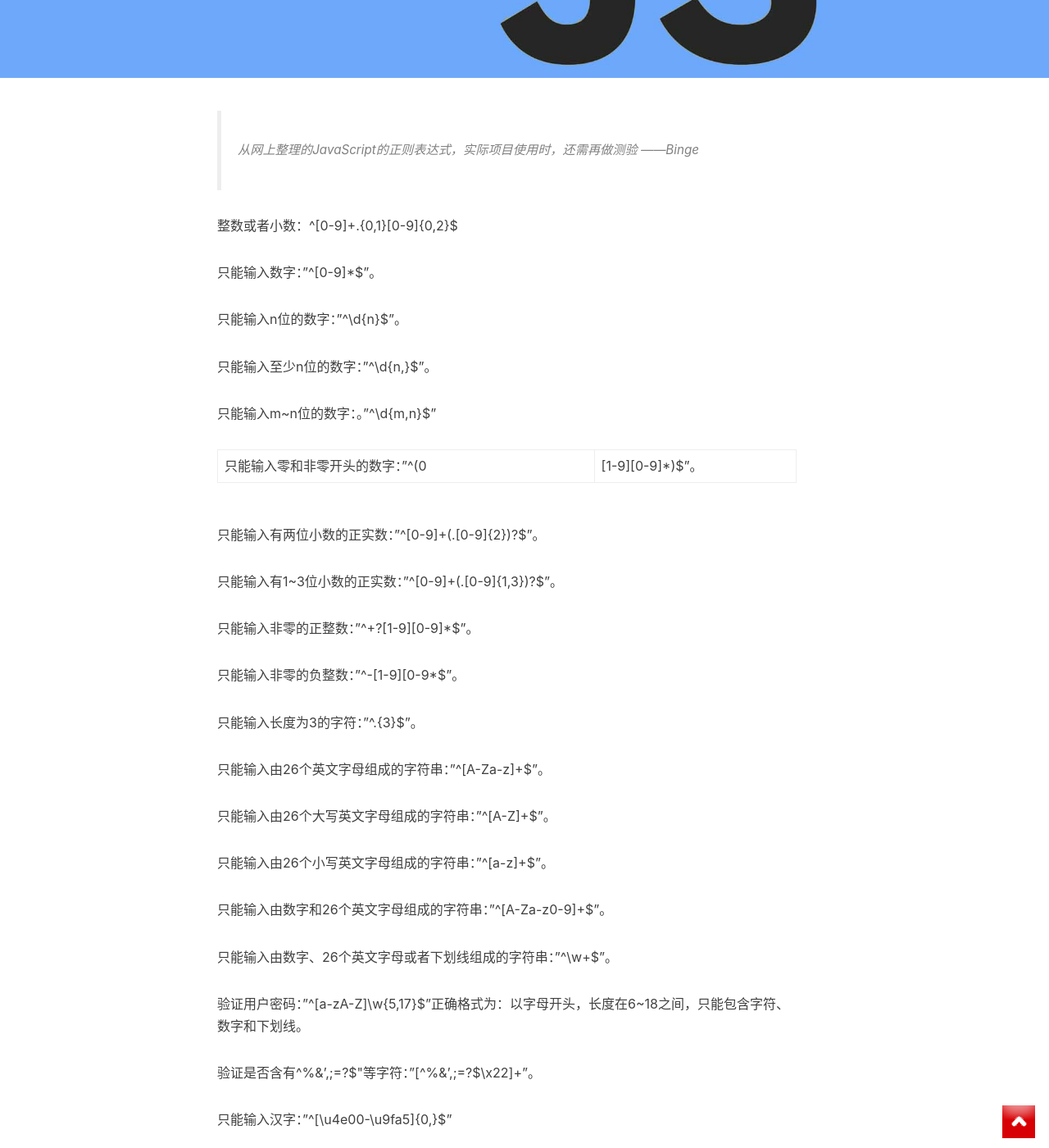
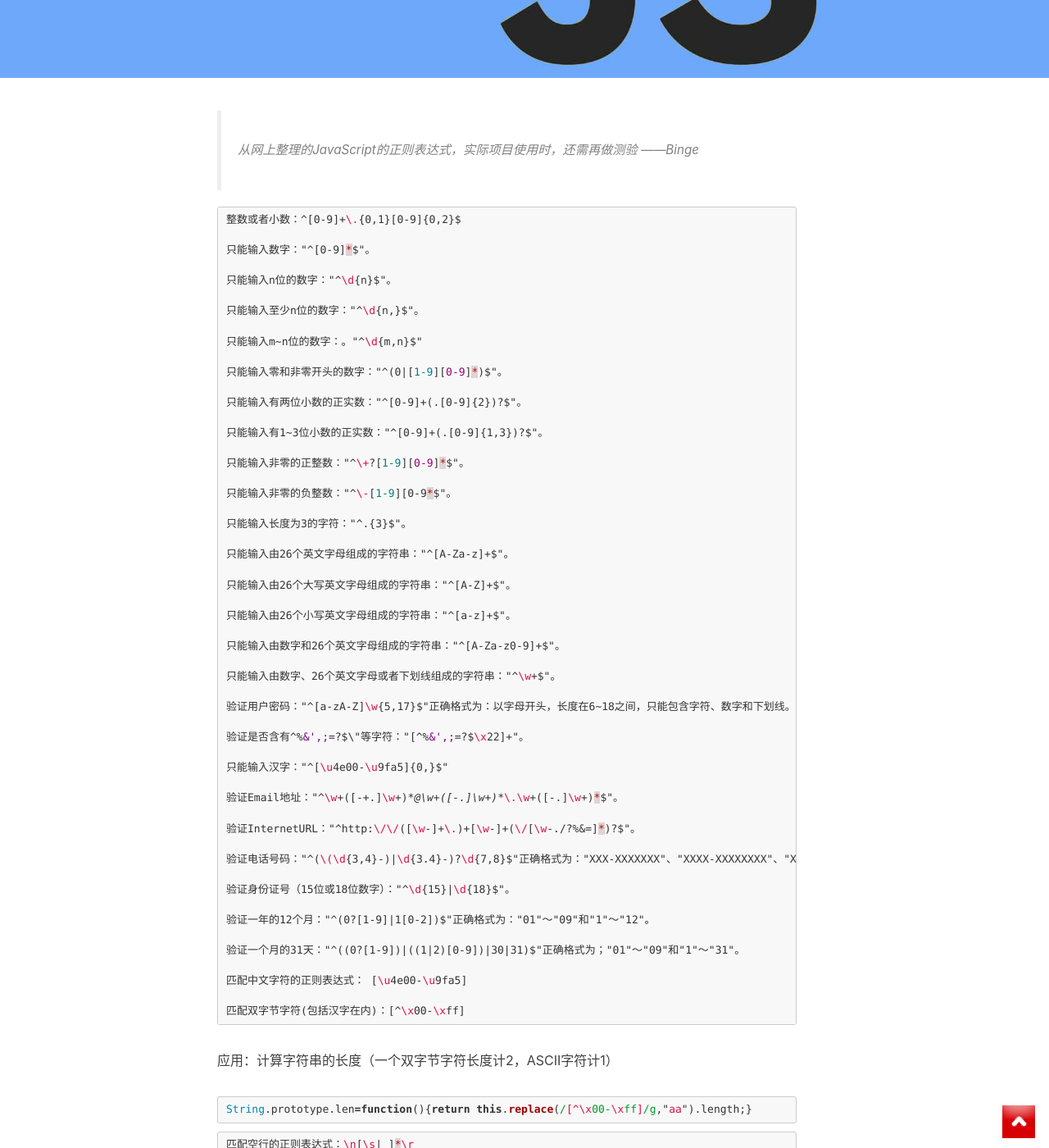
Before and after one commit to bingerambo/bingerambo_Jekyll_deploy, a Jekyll site: the page built from _posts/2016-09-06-javascript-RegExpression.md, in a window 1280 px wide and 1400 px high, scrolled down 428 px. Shown: the whole window at 82% size. Built offline with Jekyll 4.4.1, drawn with Linux system fonts in a browser that asks for light colours; nearby versions of some CDN libraries; comment, search, counter and statistics services are not loaded; some of the changed text lies outside the part shown.

Commit message:
modify post

````diff
--- a/_posts/2016-09-06-javascript-RegExpression.md
+++ b/_posts/2016-09-06-javascript-RegExpression.md
@@ -19,6 +19,7 @@ bg-color: "linear-gradient(200deg, #7b888e, #0085a1)"
 <br />
 <br />
 
+```md
 整数或者小数：^[0-9]+\.{0,1}[0-9]{0,2}$
 
 只能输入数字："^[0-9]*$"。
@@ -72,6 +73,7 @@ bg-color: "linear-gradient(200deg, #7b888e, #0085a1)"
 匹配中文字符的正则表达式： [\u4e00-\u9fa5]
 
 匹配双字节字符(包括汉字在内)：[^\x00-\xff]
+```
 
 应用：计算字符串的长度（一个双字节字符长度计2，ASCII字符计1）
 
@@ -79,11 +81,13 @@ bg-color: "linear-gradient(200deg, #7b888e, #0085a1)"
 String.prototype.len=function(){return this.replace(/[^\x00-\xff]/g,"aa").length;}
 ```
 
+```md
 匹配空行的正则表达式：\n[\s| ]*\r
 
 匹配html标签的正则表达式：<(.*)>(.*)<\/(.*)>|<(.*)\/>
 
 匹配首尾空格的正则表达式：(^\s*)|(\s*$)
+```
 
 应用：javascript中没有像vbscript那样的trim函数，我们就可以利用这个表达式来实现，如下：
 
````
